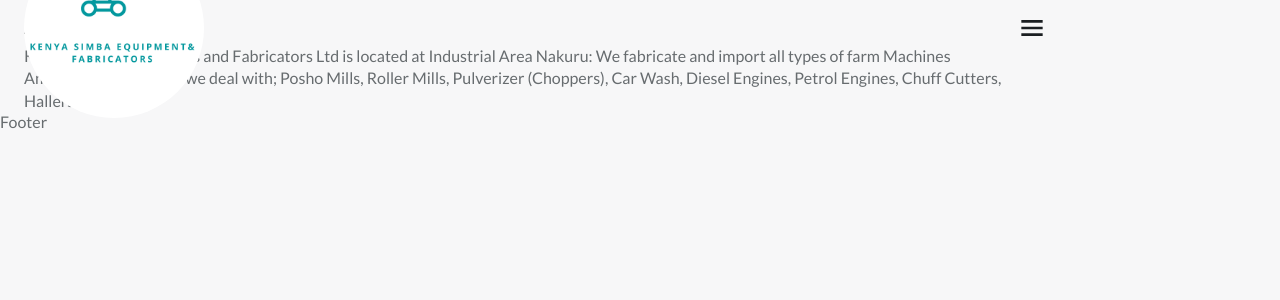
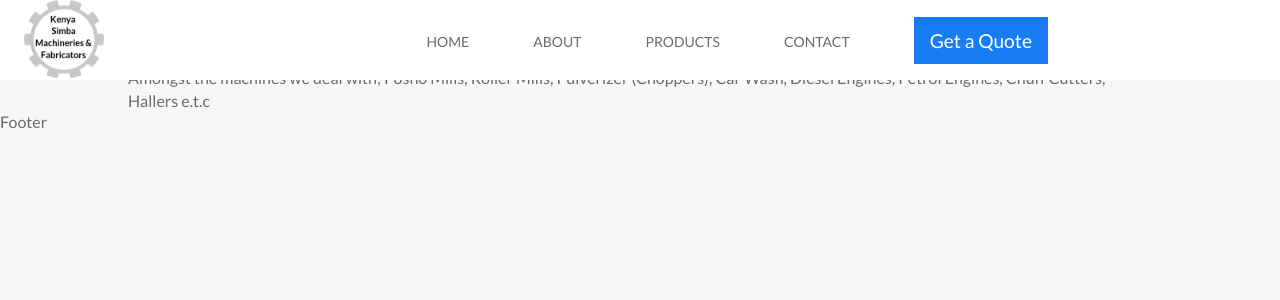
Before and after one commit to kenmwangi/Simba-Machineries-Fabricators, a Next.js app: page /about in a window 1280 px wide. Shown: the top 300 px of the page. Built offline with nearby package versions, Linux system fonts and the light colour scheme.

Commit message:
Fixed Mobile Menu Bugs

```diff
--- a/components/Header.js
+++ b/components/Header.js
@@ -1,33 +1,39 @@
-import React from "react";
 import Image from "next/image";
 import Link from "next/link";
-import Button from "./UI/Button";
-
-import { BiX, BiMenu } from "react-icons/bi";
-import { HeaderData } from "./Data/HeaderData";
-
+import React from "react";
+import { BiMenu, BiX } from "react-icons/bi";
+import { useOnClickOutside } from "../hooks/useOnClickOutside";
 // Style
 import style from "../styles/Header.module.css";
+import { HeaderData } from "./Data/HeaderData";
 
 function Header() {
   const [navToggle, setNavToggle] = React.useState(false);
+
+  const ref = React.useRef();
+  useOnClickOutside(ref, () => setNavToggle(false));
 
   const navToggleHandler = () => {
     setNavToggle(!navToggle);
   };
 
   const closeNavLink = () => setNavToggle(false);
+
   return (
     <header className={style.header}>
       <div className="container">
         <nav className={style.nav}>
           <Link href="/">
             <a className={style.nav__logo}>
-              <Image src="/logo.png" alt="Logo" width={180} height={180} />
+              <Image src="/logo.png" alt="Logo" width={80} height={80} />
             </a>
           </Link>
-          {navToggle ? (
-            <div className={style.nav__menu}>
+
+          <div
+            className={style.nav__menu}
+            ref={ref}
+            style={{ right: navToggle ? "0px" : "-100%" }}
+          >
             <ul className={style.nav__list}>
               {HeaderData.map((item, index) => {
                 return (
@@ -43,7 +49,15 @@ function Header() {
                 );
               })}
 
-                <Button type="submit">Get a Quote</Button>
+              <Link href="/contact" passHref>
+                <button
+                  type="submit"
+                  onClick={closeNavLink}
+                  className={style.call__action}
+                >
+                  Get a Quote
+                </button>
+              </Link>
             </ul>
 
             <div className={style.nav__close}>
@@ -52,11 +66,9 @@ function Header() {
               </span>
             </div>
           </div>
-          ) : (
-            <div className={style.nav__toggle}>
-              <BiMenu onClick={navToggleHandler} />
+          <div className={style.nav__toggle} onClick={navToggleHandler}>
+            <BiMenu />
           </div>
-          )}
         </nav>
       </div>
     </header>
--- a/components/Layout.js
+++ b/components/Layout.js
@@ -17,8 +17,8 @@ export default function Layout({ title, keywords, description, children }) {
       <style jsx>{`
         .container {
           max-width: 1024px;
-          margin-left: 1.5rem;
-          margin-right: 1.5rem;
+          margin-left: auto;
+          margin-right: auto;
         }
       `}</style>
     </div>
--- a/components/UI/Button.js
+++ b/components/UI/Button.js
@@ -4,6 +4,15 @@ function Button(props) {
   return (
     <button type={props.type || "button"} onClick={props.onClick}>
       {props.children}
+
+      <style jsx>
+        {`
+          .button {
+            padding: 0.75rem 1rem;
+            background: #0070f3;
+          }
+        `}
+      </style>
     </button>
   );
 }
--- /dev/null
+++ b/hooks/useOnClickOutside.js
@@ -0,0 +1,17 @@
+import React from "react";
+
+export const useOnClickOutside = (ref, handler) => {
+  React.useEffect(() => {
+    const listener = (event) => {
+      if (!ref.current || ref.current.contains(event.target)) {
+        return;
+      }
+      handler(event);
+    };
+
+    document.addEventListener("mousedown", listener);
+    return () => {
+      document.removeEventListener("mousedown", listener);
+    };
+  }, [ref, handler]);
+};
--- a/package.json
+++ b/package.json
@@ -14,7 +14,10 @@
     "next": "12.1.4",
     "react": "18.0.0",
     "react-dom": "18.0.0",
-    "react-icons": "^4.3.1"
+    "react-icons": "^4.3.1",
+    "react-responsive": "^9.0.0-beta.6",
+    "react-socks": "^2.2.0",
+    "styled-components": "^5.3.5"
   },
   "devDependencies": {
     "cross-env": "^7.0.3",
--- a/styles/Header.module.css
+++ b/styles/Header.module.css
@@ -1,33 +1,35 @@
 .header {
   width: 100%;
   /* background: var(--black-color); */
+  background-color: #fff;
   position: fixed;
   top: 0;
   left: 0;
   z-index: var(--z-fixed);
 }
 .nav {
-  height: var(--header-height);
+  height: calc(var(--header-height) + 2rem);
   display: flex;
   align-items: center;
   justify-content: space-between;
 }
-.nav__logo,
+/* .nav__logo, */
 .nav__toggle {
   color: var(--title-color);
 }
-.nav__logo {
+/* .nav__logo {
   display: flex;
   align-items: center;
-  /* column-gap: 0.5rem; */
+  column-gap: 0.5rem;
   font-weight: var(--font-bold);
   font-size: 1.2rem;
-  /* text-decoration: underline; */
-}
+  text-decoration: underline;
+} */
 .nav__logo img {
   /* width: rem; */
   object-fit: cover;
-
+  width: 0.5rem;
+  height: 0.5rem;
   /* height: 0.1rem; */
   border-radius: 50%;
 }
@@ -78,7 +80,41 @@
 .nav__close:hover {
   color: var(--blue-color);
 }
-
+.call__action {
+  padding: 0.75rem 1rem;
+  background: var(--blue-color);
+  color: var(--white-color);
+  font-family: inherit;
+  margin: 0 auto;
+  font-size: 1.2rem;
+  opacity: 0.9;
+  transition: 0.3s ease color;
+}
+.call__action:hover {
+  opacity: 1;
+  transform: scale(1.05);
+}
 .show__menu {
   right: 100%;
 }
+
+/* BREAKPOINTS FOR MEDIUM DEVICES */
+@media screen and (min-width: 767px) {
+  .nav {
+    height: calc(var(--header-height) + 1.5rem);
+  }
+
+  .nav__close,
+  .nav__toggle {
+    display: none;
+  }
+  .nav__list {
+    padding-top: 0;
+    flex-direction: row;
+    align-items: center;
+    column-gap: 4rem;
+  }
+  .nav__link {
+    font-size: var(--small-font-size);
+  }
+}
--- a/styles/globals.css
+++ b/styles/globals.css
@@ -104,9 +104,9 @@ h3 {
 }
 
 /* BREAKPOINTS FOR CONTAINER */
-/* @media screen and (max-width: 320px) {
+@media screen and (min-width: 1320px) {
   .container {
-    margin-left: 1rem;
-    margin-right: 1rem;
+    margin-left: auto;
+    margin-right: auto;
   }
-} */
+}
```
Also changed, not shown: public/logo.png, 1 other file (tests, documents, lock files or other folders). Lines whose indentation alone changed are shown as unchanged.
